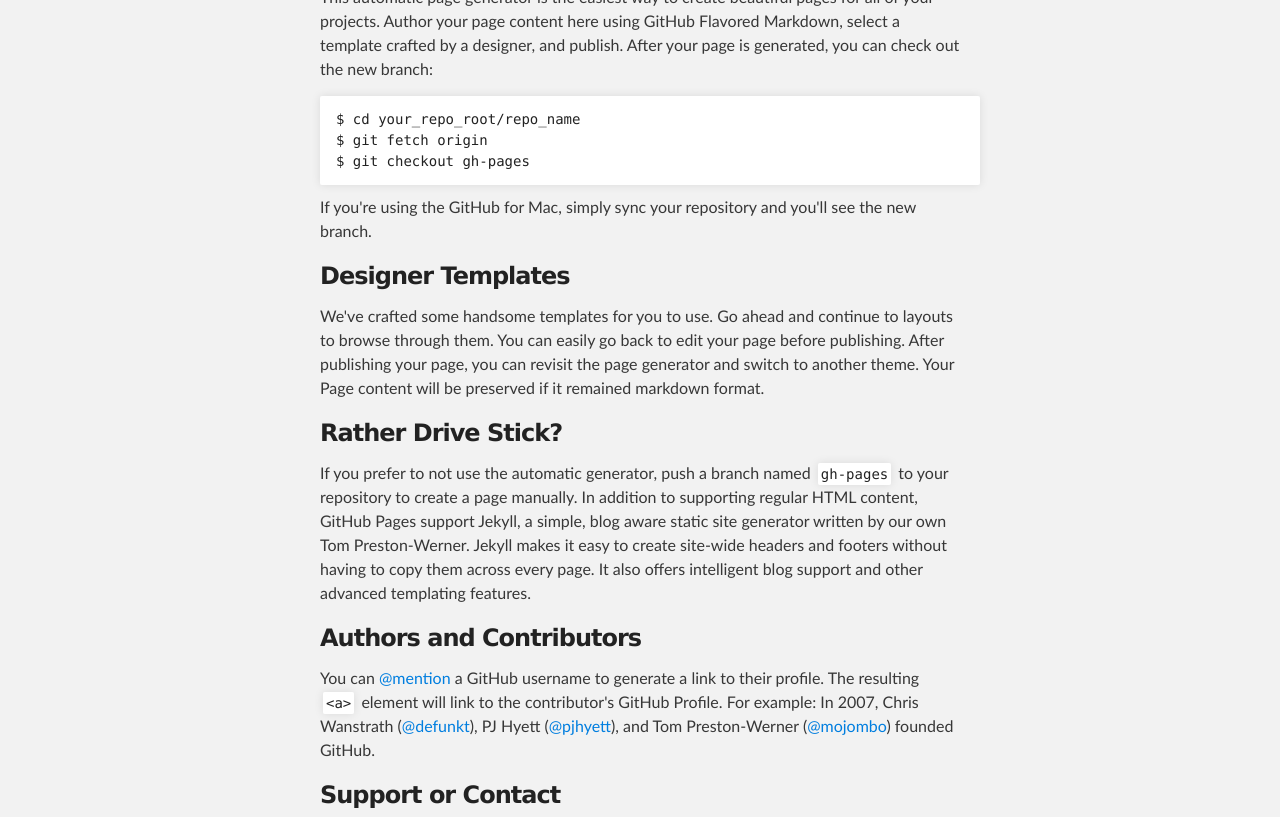
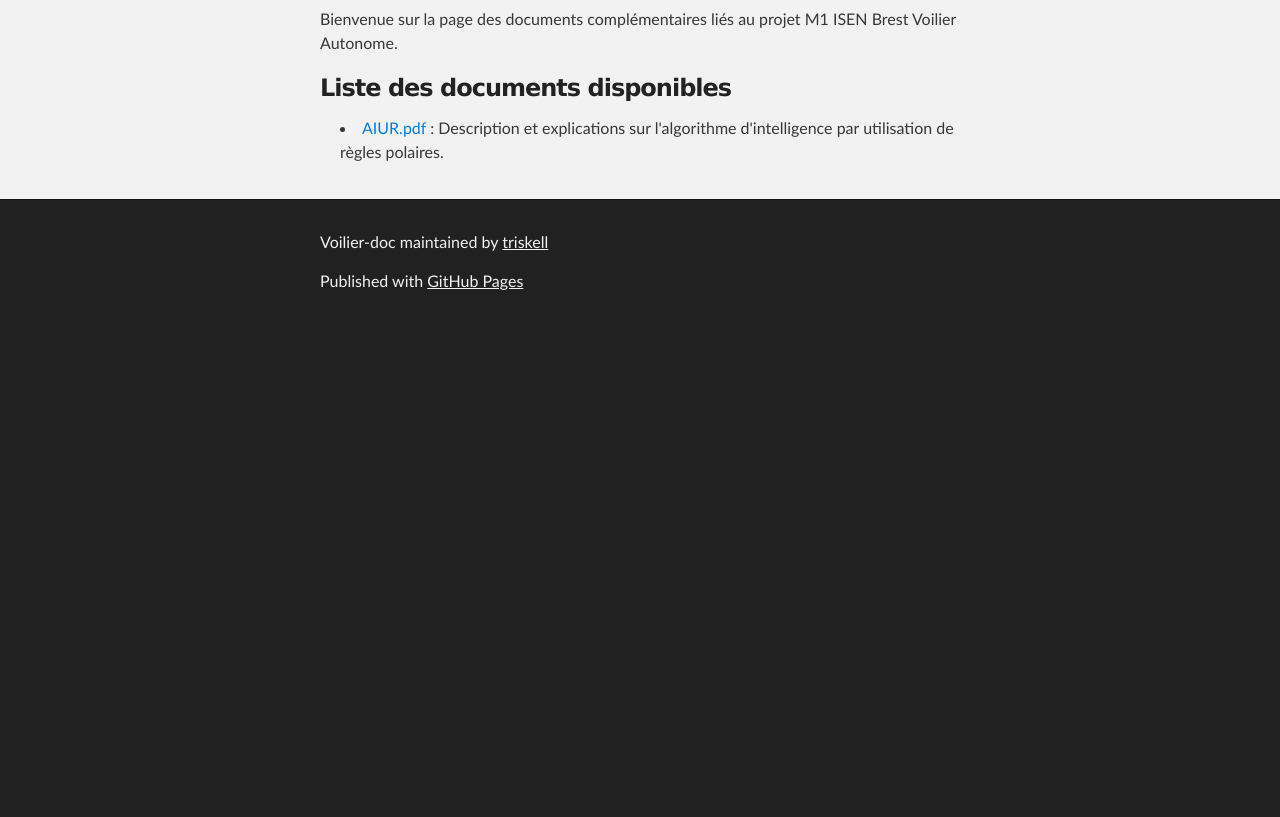
Before and after one commit to triskell/voilier-doc, a plain HTML site: page index.html in a window 1280 px wide. Shown: the part 357-1174 px from the top of the page. After the commit the page ends 800 px from the top, so only its background shows below. Drawn offline with Linux system fonts and the light colour scheme.

```diff
--- a/index.html
+++ b/index.html
@@ -31,37 +31,18 @@
     <!-- MAIN CONTENT -->
     <div id="main_content_wrap" class="outer">
       <section id="main_content" class="inner">
-        <h3>
-<a name="welcome-to-github-pages" class="anchor" href="#welcome-to-github-pages"><span class="octicon octicon-link"></span></a>Welcome to GitHub Pages.</h3>
+        <h2>
+<a name="voilier-autonome--documentation" class="anchor" href="#voilier-autonome--documentation"><span class="octicon octicon-link"></span></a>Voilier autonome : documentation</h2>
 
-<p>This automatic page generator is the easiest way to create beautiful pages for all of your projects. Author your page content here using GitHub Flavored Markdown, select a template crafted by a designer, and publish. After your page is generated, you can check out the new branch:</p>
-
-<pre><code>$ cd your_repo_root/repo_name
-$ git fetch origin
-$ git checkout gh-pages
-</code></pre>
-
-<p>If you're using the GitHub for Mac, simply sync your repository and you'll see the new branch.</p>
+<p>Bienvenue sur la page des documents complémentaires liés au projet M1 ISEN Brest Voilier Autonome.</p>
 
 <h3>
-<a name="designer-templates" class="anchor" href="#designer-templates"><span class="octicon octicon-link"></span></a>Designer Templates</h3>
+<a name="liste-des-documents-disponibles" class="anchor" href="#liste-des-documents-disponibles"><span class="octicon octicon-link"></span></a>Liste des documents disponibles</h3>
 
-<p>We've crafted some handsome templates for you to use. Go ahead and continue to layouts to browse through them. You can easily go back to edit your page before publishing. After publishing your page, you can revisit the page generator and switch to another theme. Your Page content will be preserved if it remained markdown format.</p>
-
-<h3>
-<a name="rather-drive-stick" class="anchor" href="#rather-drive-stick"><span class="octicon octicon-link"></span></a>Rather Drive Stick?</h3>
-
-<p>If you prefer to not use the automatic generator, push a branch named <code>gh-pages</code> to your repository to create a page manually. In addition to supporting regular HTML content, GitHub Pages support Jekyll, a simple, blog aware static site generator written by our own Tom Preston-Werner. Jekyll makes it easy to create site-wide headers and footers without having to copy them across every page. It also offers intelligent blog support and other advanced templating features.</p>
-
-<h3>
-<a name="authors-and-contributors" class="anchor" href="#authors-and-contributors"><span class="octicon octicon-link"></span></a>Authors and Contributors</h3>
-
-<p>You can <a href="https://github.com/blog/821" class="user-mention">@mention</a> a GitHub username to generate a link to their profile. The resulting <code>&lt;a&gt;</code> element will link to the contributor's GitHub Profile. For example: In 2007, Chris Wanstrath (<a href="https://github.com/defunkt" class="user-mention">@defunkt</a>), PJ Hyett (<a href="https://github.com/pjhyett" class="user-mention">@pjhyett</a>), and Tom Preston-Werner (<a href="https://github.com/mojombo" class="user-mention">@mojombo</a>) founded GitHub.</p>
-
-<h3>
-<a name="support-or-contact" class="anchor" href="#support-or-contact"><span class="octicon octicon-link"></span></a>Support or Contact</h3>
-
-<p>Having trouble with Pages? Check out the documentation at <a href="http://help.github.com/pages">http://help.github.com/pages</a> or contact <a href="mailto:support@github.com">support@github.com</a> and we’ll help you sort it out.</p>
+<ul>
+<li>
+<a href="https://github.com/triskell/voilier-doc/blob/master/docs/AIUR.pdf?raw=true">AIUR.pdf</a> : Description et explications sur l'algorithme d'intelligence par utilisation de règles polaires.</li>
+</ul>
       </section>
     </div>
 
```
Also changed, not shown: params.json (+1 -1 lines).
